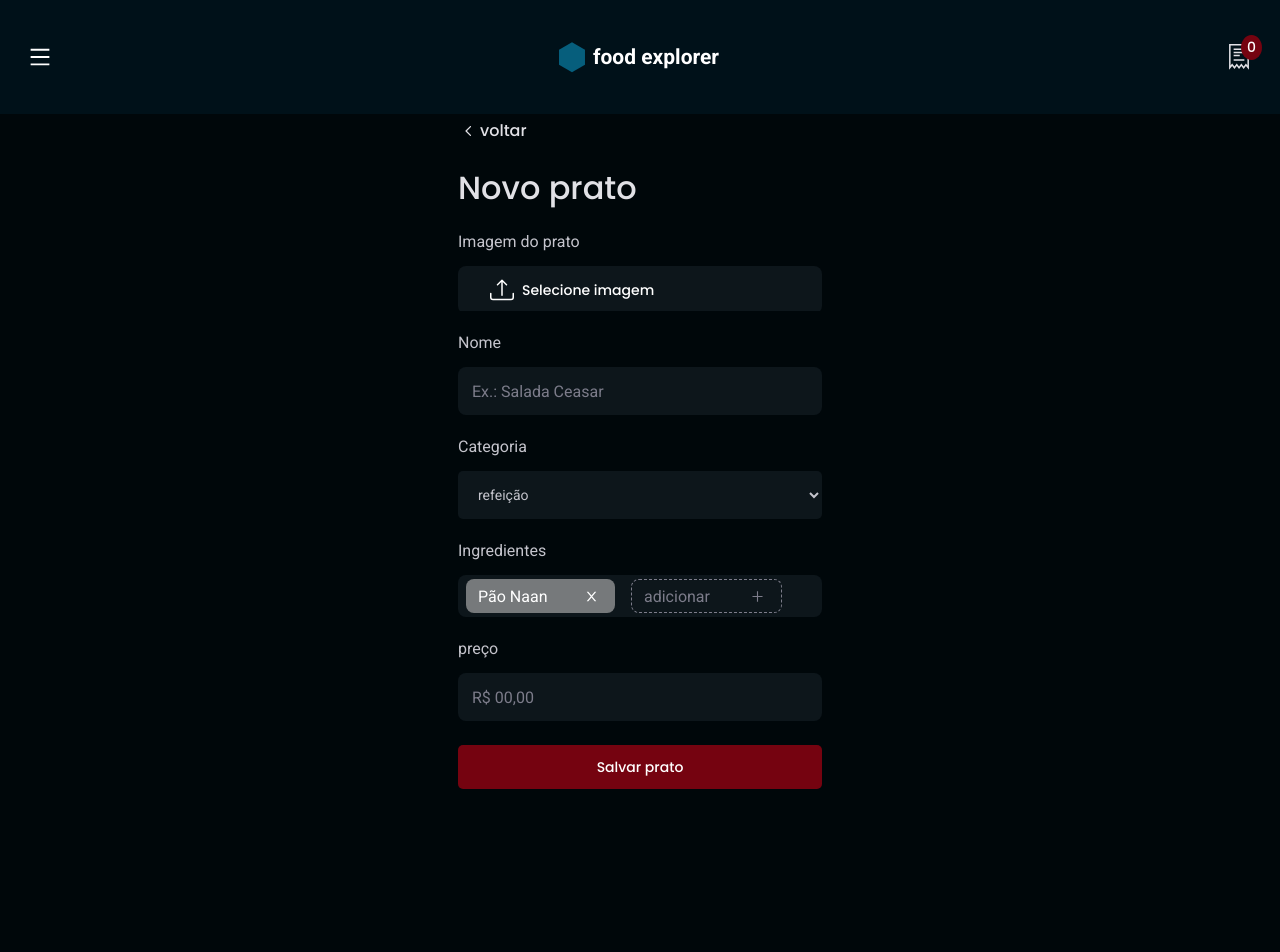
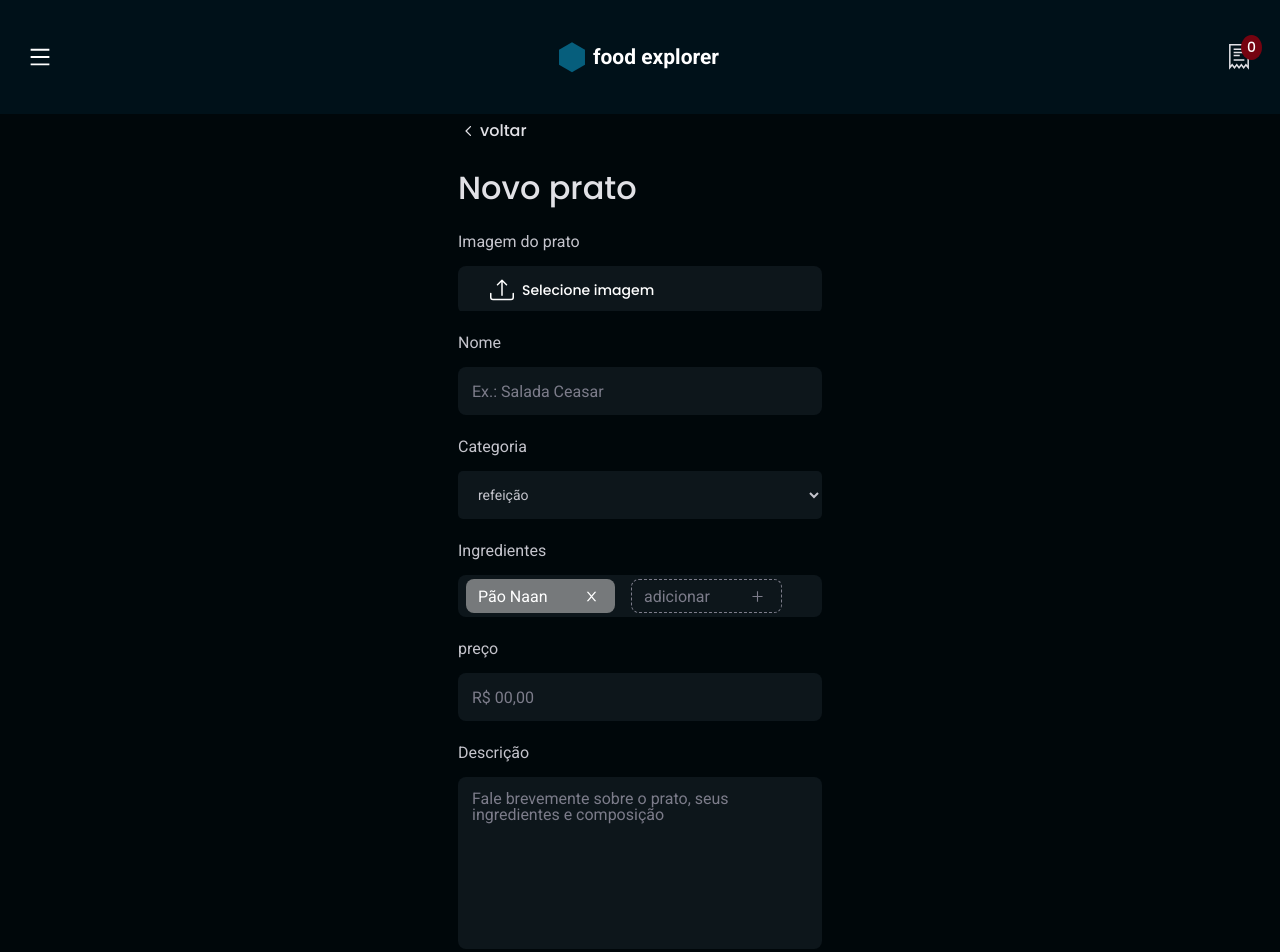
Before and after one commit to gabriel-vitebo/food-explorer, a React (Vite) app: page / in a window 1280 px wide. Shown: the top 952 px of the page. Before the commit the page ends 843 px from the top, so only its background shows below. Built offline with nearby package versions, Linux system fonts and the light colour scheme.

Commit message:
creating the textArea component

```diff
--- /dev/null
+++ b/src/components/TextArea/index.jsx
@@ -0,0 +1,5 @@
+import { Container } from "./styles"
+
+export function TextArea({ value, ...rest }) {
+  return <Container {...rest}>{value}</Container>
+}
--- /dev/null
+++ b/src/components/TextArea/styles.js
@@ -0,0 +1,27 @@
+import styled from "styled-components"
+
+export const Container = styled.textarea`
+  width: 100%;
+  height: 17.2rem;
+
+  background-color: ${({ theme }) => theme.COLORS.dark800};
+
+  border: none;
+  resize: none;
+  border-radius: 0.8rem;
+  padding: 1.4rem;
+
+  font-family: ${({ theme }) => theme.FONTS.Roboto};
+  font-weight: 400;
+  font-size: 1.6rem;
+  line-height: 1.6rem;
+  color: ${({ theme }) => theme.COLORS.light100};
+
+  &::placeholder {
+    font-family: ${({ theme }) => theme.FONTS.Roboto};
+    font-weight: 400;
+    font-size: 1.6rem;
+    line-height: 1.6rem;
+    color: ${({ theme }) => theme.COLORS.light500};
+  }
+`
--- a/src/pages/NewFood/index.jsx
+++ b/src/pages/NewFood/index.jsx
@@ -7,6 +7,7 @@ import { InputImage } from "../../components/InputImage"
 import { Input } from "../../components/Input"
 import { DropList } from "../../components/DropList"
 import { NewIngredient } from "../../components/NewIngredient"
+import { TextArea } from "../../components/TextArea"
 import { ButtonBg } from "../../components/ButtonBg"
 
 import { RxCaretLeft } from "react-icons/rx"
@@ -40,6 +41,13 @@ export function NewFood() {
           <Section title={"preço"}>
             <Input placeholder={"R$ 00,00"} />
           </Section>
+          <Section title={"Descrição"}>
+            <TextArea
+              placeholder={
+                "Fale brevemente sobre o prato, seus ingredientes e composição"
+              }
+            />
+          </Section>
           <ButtonBg title={"Salvar prato"} />
         </Form>
       </main>
```
